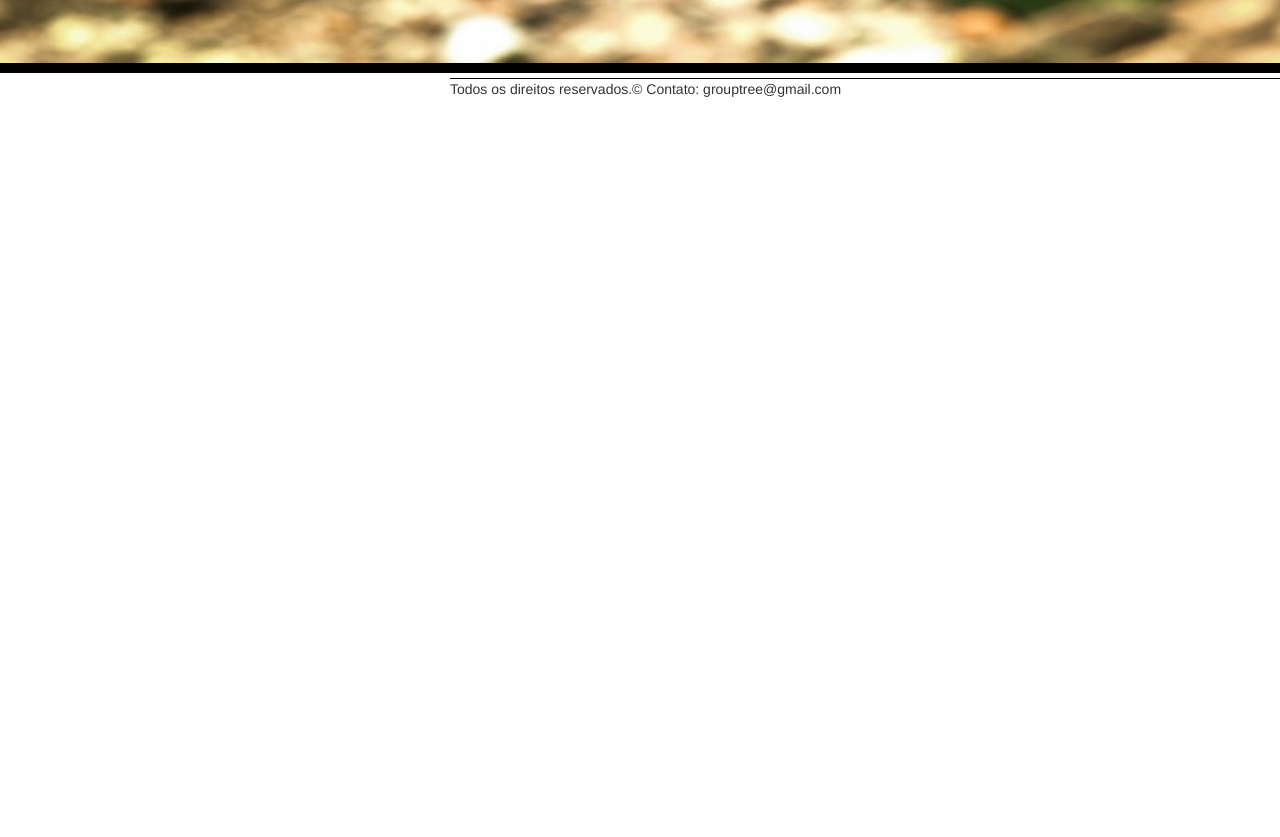
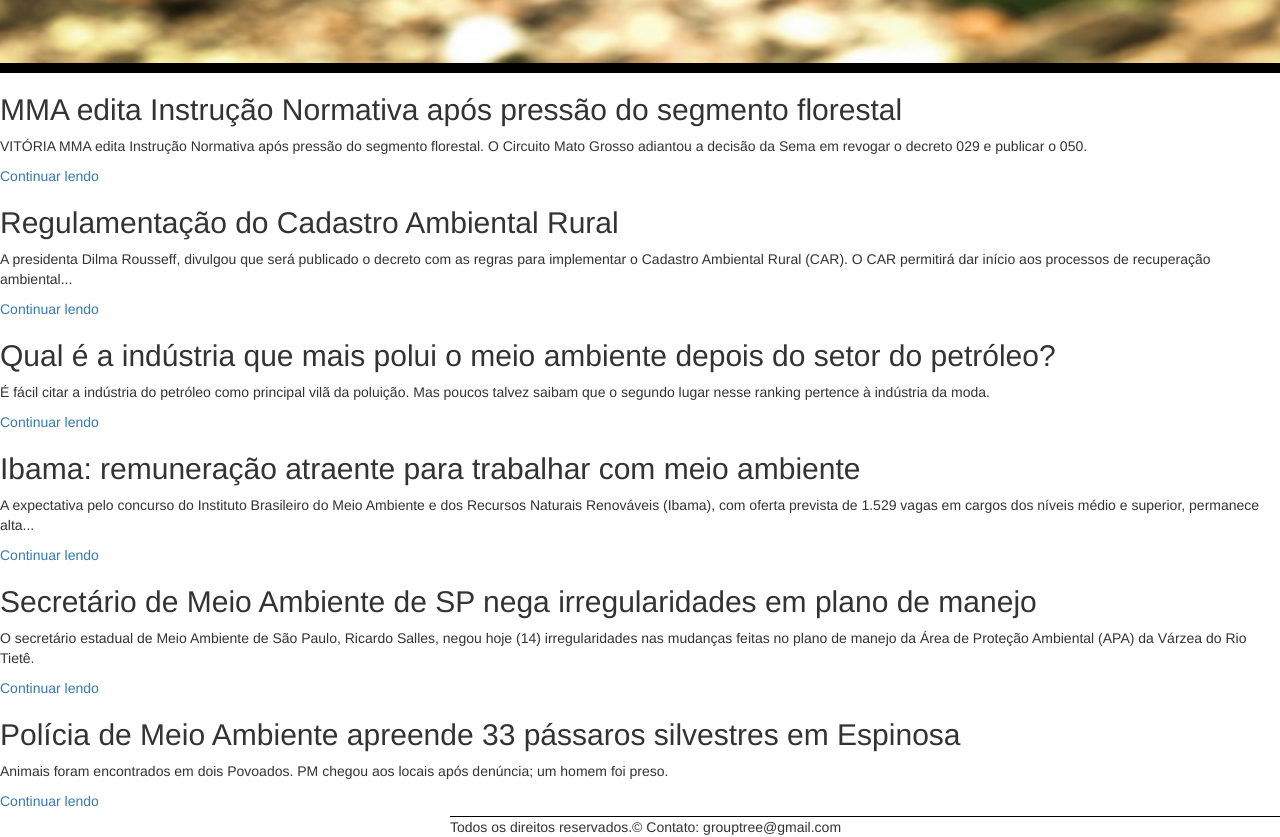
Before and after one commit to RoReis/Grupo-3-, a plain HTML site: page HTML5Application/public_html/pages/noticias.html in a window 1280 px wide. Shown: the part 427-1264 px from the top of the page. Before the commit the page ends 800 px from the top, so only its background shows below. Drawn offline with Linux system fonts and the light colour scheme.

Commit message:
Add files via upload

```diff
--- a/HTML5Application/public_html/pages/noticias.html
+++ b/HTML5Application/public_html/pages/noticias.html
@@ -32,7 +32,26 @@ and open the template in the editor.
         <div class="texto_img">
             NÓS SOMOS O GROUPTREE!
         </div>
-        </div><!-- div conteudo_meio -->
+        </div>
+
+        <h2>MMA edita Instrução Normativa após pressão do segmento florestal</h2>
+       		<p>VITÓRIA MMA edita Instrução Normativa após pressão do segmento florestal. O Circuito Mato Grosso adiantou a decisão da Sema em revogar o decreto 029 e publicar o 050.</p>
+       		<a href="http://www.biosferamg.com.br/novidade/mma-edita-instrucao-normativa-apos-pressao-do-segmento-florestal/">Continuar lendo</a>
+       	<h2>Regulamentação do Cadastro Ambiental Rural</h2>
+            <p>A presidenta Dilma Rousseff, divulgou que será publicado o decreto com as regras para implementar o Cadastro Ambiental Rural (CAR). O CAR permitirá dar início aos processos de recuperação ambiental...</p>
+            <a href="http://exame.abril.com.br/brasil/noticias/dilma-diz-que-regulamentacao-do-cadastro-ambiental-rural-sai-na-2a-2">Continuar lendo</a>
+		<h2>Qual é a indústria que mais polui o meio ambiente depois do setor do petróleo?</h2>
+			<p>É fácil citar a indústria do petróleo como principal vilã da poluição. Mas poucos talvez saibam que o segundo lugar nesse ranking pertence à indústria da moda.</p>
+			<a href="http://www.bbc.com/portuguese/geral-39253994">Continuar lendo</a>
+		<h2>Ibama: remuneração atraente para trabalhar com meio ambiente</h2>
+			<p>A expectativa pelo concurso do Instituto Brasileiro do Meio Ambiente e dos Recursos Naturais Renováveis (Ibama), com oferta prevista de 1.529 vagas em cargos dos níveis médio e superior, permanece alta...</p>
+			<a href="http://www.folhadirigida.com.br/noticias/concurso/ibama/ibama-remuneracao-atraente-para-trabalhar-com-meio-ambiente">Continuar lendo</a>
+		<h2>Secretário de Meio Ambiente de SP nega irregularidades em plano de manejo</h2>
+			<p>O secretário estadual de Meio Ambiente de São Paulo, Ricardo Salles, negou hoje (14) irregularidades nas mudanças feitas no plano de manejo da Área de Proteção Ambiental (APA) da Várzea do Rio Tietê.</p>
+			<a href="http://agenciabrasil.ebc.com.br/geral/noticia/2017-03/secretario-de-meio-ambiente-nega-irregularidades-em-plano-de-manejo-de-apa">Continuar lendo</a>
+        <h2>Polícia de Meio Ambiente apreende 33 pássaros silvestres em Espinosa</h2>
+			<p>Animais foram encontrados em dois Povoados. PM chegou aos locais após denúncia; um homem foi preso.</p>
+			<a href="http://g1.globo.com/mg/grande-minas/noticia/2017/03/policia-de-meio-ambiente-apreende-33-passaros-silvestres-em-espinosa.html">Continuar lendo</a>
 
 
 
```
